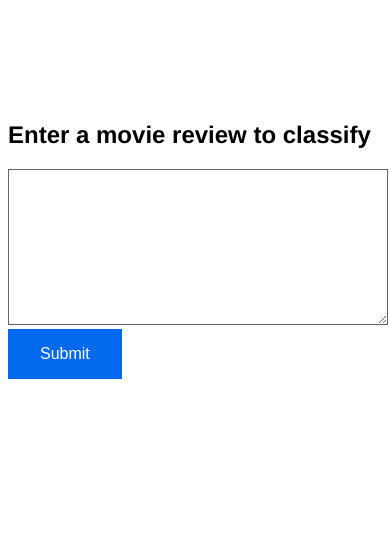
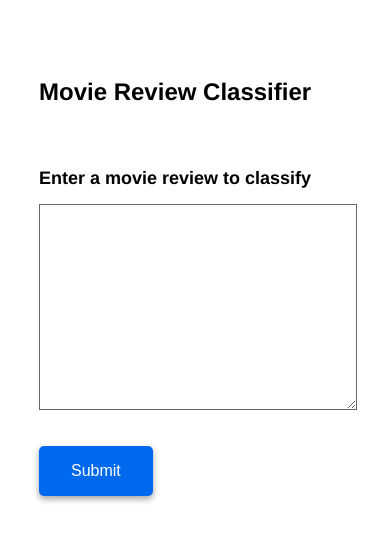
Before and after one commit to lee-ma/movie-review-classifier, a Flask app: page / in a window 390 px wide. Shown: the top 542 px of the page. Run offline with Flask 2, Linux system fonts and the light colour scheme; parts of the project's set-up code (start-up, migrations or seed data) failed here and were passed over; some libraries are stand-ins or nearby versions.

Commit message:
basic styling

```diff
--- a/app.py
+++ b/app.py
@@ -61,7 +61,8 @@ def results():
     review = request.form['moviereview']
     y, proba = classify(review)
     return render_template('results.html', content=review, prediction=y, probability=round(proba*100, 2))
-  return render_template('reviewform.html', form=form);
+
+  return render_template('reviewform.html', form=form)
 
 @app.route('/thanks', methods=['POST'])
 def feedback():
--- a/requirements.txt
+++ b/requirements.txt
@@ -7,6 +7,7 @@ cycler==0.10.0
 Flask==1.0.2
 Flask-Cors==3.0.7
 Flask-SocketIO==3.2.1
+Flask-WTF==0.14.2
 greenlet==0.4.15
 gunicorn==19.9.0
 idna==2.8
--- a/static/style.css
+++ b/static/style.css
@@ -3,28 +3,30 @@ html {
 }
 
 body {
-  display: flex;
-  justify-content: center;
+  height: 100%;
+  margin: 0;
 }
 
 .container {
-  margin-top: 25%;
+  margin: auto;
+  vertical-align: middle;
   width: 75%;
+  margin-top: 5%;
+}
+
+.content {
+  margin-top: 5%;
 }
 
 .errors {
   color: red;
 }
 
-#moviereview {
-  width: 100%;
-  border: 1px, solid, #646666
-}
-
 .btn {
   display: inline-block;
   border: none;
   padding: 1rem 2rem;
+  border-radius: 5px;
   margin: 0;
   text-decoration: none;
   background: #0069ed;
@@ -33,15 +35,63 @@ body {
   font-size: 1rem;
   cursor: pointer;
   text-align: center;
+  box-shadow: 0 3px 6px rgba(0,0,0,0.16), 0 3px 6px rgba(0,0,0,0.23);
   transition: background 250ms ease-in-out,
               transform 150ms ease;
   -webkit-appearance: none;
   -moz-appearance: none;
 }
 
+#moviereview {
+  width: 100%;
+  border: 1px solid #646666;
+  height: 25em;
+}
+
+#submit-review {
+  margin-top: 2em;
+}
+
+#button {
+  margin-top: 5%;
+}
+
+.feedback-btn {
+  text-transform: capitalize;
+}
+
+.correct {
+  background-color: green;
+}
+
+.incorrect {
+  background-color: red;
+  margin-left: 2.5%;
+}
 
 @media only screen and (max-width: 768px) {
+  h1 {
+    font-size: 24px;
+  }
+
+  h2 {
+    font-size: 18px;
+  }
+
   .container {
-    width: 100%;
+    margin-top: 20%;
+    width: 80%;
+  }
+
+  .content {
+    margin-top: 20%;
+  }
+
+  #moviereview {
+    height: 15em;
+  }
+
+  #button {
+    margin-top: 5em;
   }
 }
--- a/templates/reviewform.html
+++ b/templates/reviewform.html
@@ -2,18 +2,22 @@
 <html>
   <head>
     <title>Movie Review Classifier</title>
+    <meta name="viewport" content="width=device-width, initial-scale=1">
     <link rel="stylesheet" href="{{ url_for('static', filename='style.css') }}">
   </head>
   <body>
     <div class="container">
+      <h1>Movie Review Classifier</h1>
+      <div class="content">
         <h2>Enter a movie review to classify</h2>
         {% from "_formhelpers.html" import render_field %}
         <form method="POST" action="/results">
           {{ render_field(form.moviereview, cols='50', rows='10') }}
           <div>
-          <input class="btn" type="submit" value="Submit" name="submit_btn">
+            <input id="submit-review" class="btn" type="submit" value="Submit" name="submit_btn">
           </div>
         </form>
       </div>
+    </div>
   </body>
 </html>
```
Also changed, not shown: templates/results.html (+11 -4 lines), templates/thanks.html (+10 -5 lines), reviews.sqlite. Lines whose indentation alone changed are shown as unchanged.
